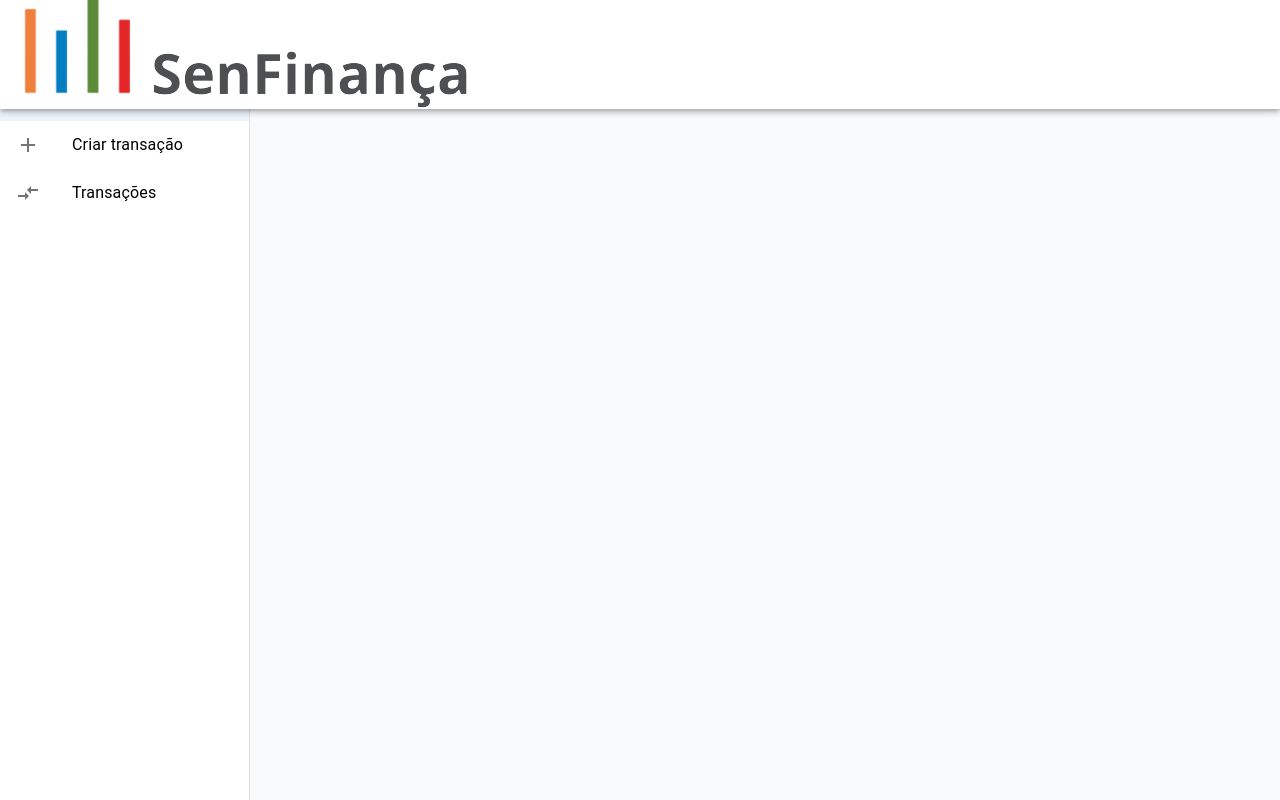
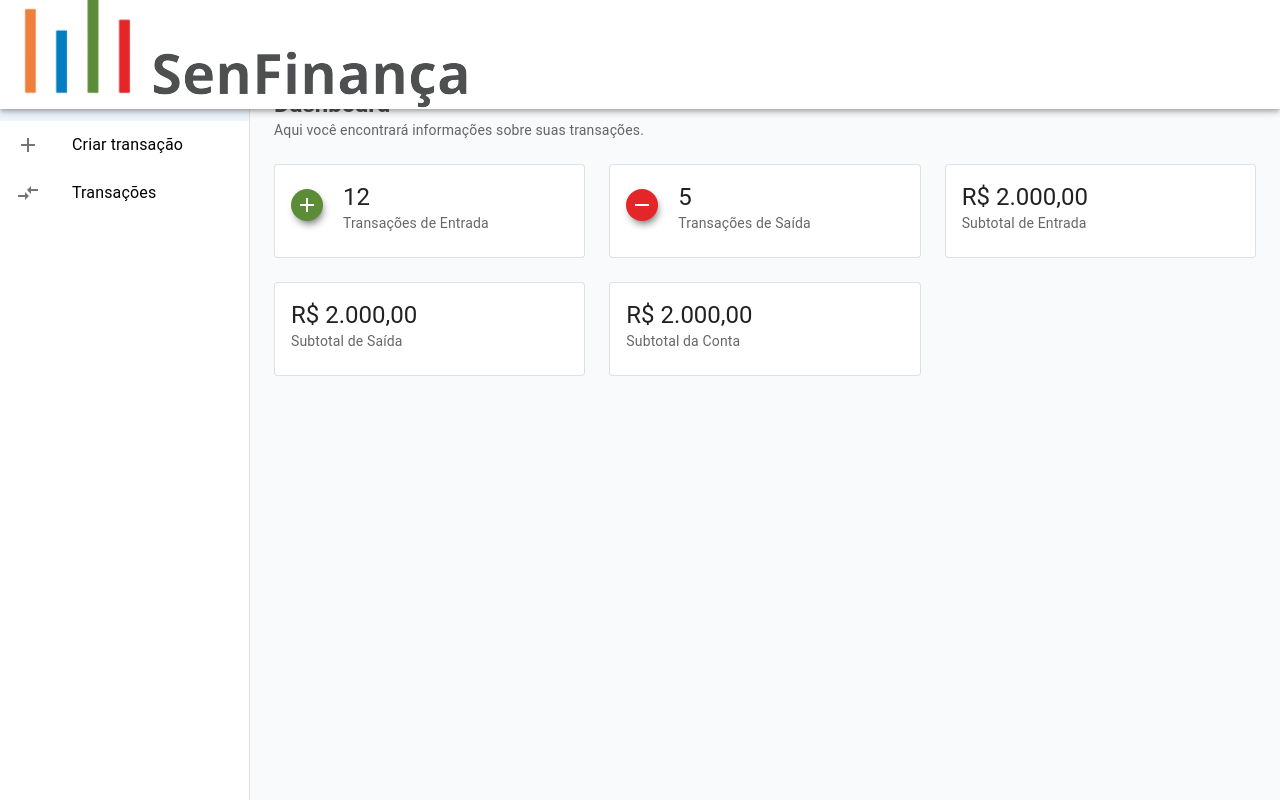
Before and after one commit to Alvaresx/senfinanca-app, a React (Create React App) app: page / in a window 1280 px wide. Built offline with nearby package versions, Linux system fonts and the light colour scheme.

Commit message:
Visual do Dashboard em construção

```diff
--- a/src/components/Dashboard.js
+++ b/src/components/Dashboard.js
@@ -1,5 +1,13 @@
 import React from "react";
-import {Box, Toolbar} from "@mui/material"
+import {
+  Box,
+  Toolbar,
+  Card,
+  CardContent,
+  Grid,
+  Typography,
+} from "@mui/material";
+import { Add, Remove } from "@mui/icons-material";
 
 function Dashboard() {
   return (
@@ -13,7 +21,99 @@ function Dashboard() {
       }}
     >
       <Toolbar />
-      <div>Dashboard</div>
+      <Grid container spacing={3}>
+        <Grid item lg={12} md={12}>
+          <Typography variant="h5" sx={{ fontWeight: "700", color: "#4e4f50" }}>
+            Dashboard
+          </Typography>
+          <Typography variant="body2" color="text.secondary">
+            Aqui você encontrará informações sobre suas transações.
+          </Typography>
+        </Grid>
+        <Grid item lg={4} md={6}>
+          <Card variant="outlined">
+            <CardContent>
+              <Grid container alignItems="center">
+                <Grid item>
+                  <Add
+                    style={{
+                      backgroundColor: "#5c8c38",
+                      fill: "#fff",
+                      borderRadius: "50%",
+                      padding: "4px",
+                      marginRight: "20px",
+                      boxShadow: "2px 5px 9px -3px #000000a6",
+                    }}
+                  />
+                </Grid>
+                <Grid item>
+                  <Typography variant="h5">12</Typography>
+                  <Typography variant="body2" color="text.secondary">
+                    Transações de Entrada
+                  </Typography>
+                </Grid>
+              </Grid>
+            </CardContent>
+          </Card>
+        </Grid>
+        <Grid item lg={4} md={6}>
+          <Card variant="outlined">
+            <CardContent>
+            <Grid container alignItems="center">
+                <Grid item>
+                  <Remove
+                    style={{
+                      backgroundColor: "#e42629",
+                      fill: "#fff",
+                      borderRadius: "50%",
+                      padding: "4px",
+                      marginRight: "20px",
+                      boxShadow: "2px 5px 9px -3px #000000a6",
+                    }}
+                  />
+                </Grid>
+                <Grid item>
+                <Typography variant="h5">5</Typography>
+              <Typography variant="body2" color="text.secondary">
+                Transações de Saída
+              </Typography>
+                </Grid>
+              </Grid>
+
+            </CardContent>
+          </Card>
+        </Grid>
+        <Grid item lg={4} md={6}>
+          <Card variant="outlined">
+            <CardContent>
+              <Typography variant="h5">R$ 2.000,00</Typography>
+              <Typography variant="body2" color="text.secondary">
+                Subtotal de Entrada
+              </Typography>
+            </CardContent>
+          </Card>
+        </Grid>
+        <Grid item lg={4} md={6}>
+          <Card variant="outlined">
+            <CardContent>
+              <Typography variant="h5">R$ 2.000,00</Typography>
+              <Typography variant="body2" color="text.secondary">
+                Subtotal de Saída
+              </Typography>
+            </CardContent>
+          </Card>
+        </Grid>
+        <Grid item lg={4} md={6}>
+          <Card variant="outlined">
+            <CardContent>
+              <Typography variant="h5">R$ 2.000,00</Typography>
+              <Typography variant="body2" color="text.secondary">
+                Subtotal da Conta
+              </Typography>
+            </CardContent>
+          </Card>
+        </Grid>
+      </Grid>
     </Box>
   );
 }
```
